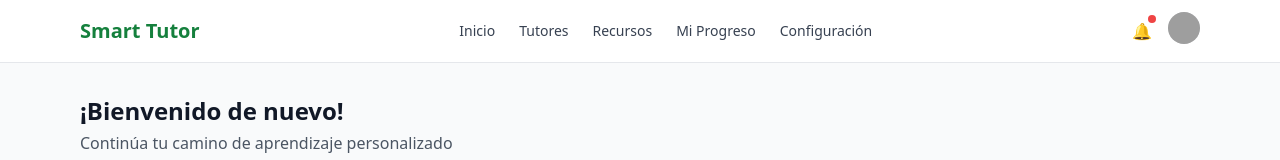
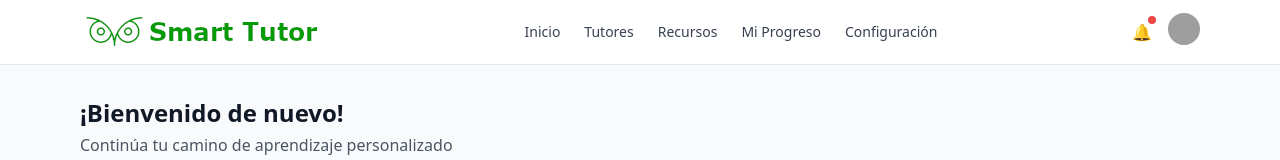
Before and after one commit to gustavosalomon/smart_tutor_backend, a React (Create React App) app: page /dashboard in a window 1280 px wide. Shown: the top 160 px of the page. Built offline with nearby package versions, Linux system fonts and the light colour scheme; no server answers; grey boxes are pictures that could not be loaded; the HTML template or start-up script is replaced by a standard one.

Commit message:
logo header

```diff
--- a/src/pages/Dashboard.jsx
+++ b/src/pages/Dashboard.jsx
@@ -28,7 +28,12 @@ export default function Dashboard() {
     <div className="min-h-screen bg-gray-50">
       <header className="border-b bg-white">
         <div className="max-w-6xl mx-auto px-4 py-3 flex items-center justify-between">
-          <div className="text-xl font-semibold text-green-700">Smart Tutor</div>
+          {/*<div className="text-xl font-semibold text-green-700">Smart Tutor</div>*/}
+          <img
+              src="/logodash.png"
+              alt="Smart Tutor Logo"
+              className="h-10 w-auto"
+            />
           <nav className="flex gap-6 text-sm text-gray-700">
             <a className="hover:text-green-700 cursor-pointer" onClick={() => navigate('/dashboard')}>Inicio</a>
             <a className="hover:text-green-700" href="#">Tutores</a>
```
Also changed, not shown: public/logodash.png (added), src/logodash.png (added).
